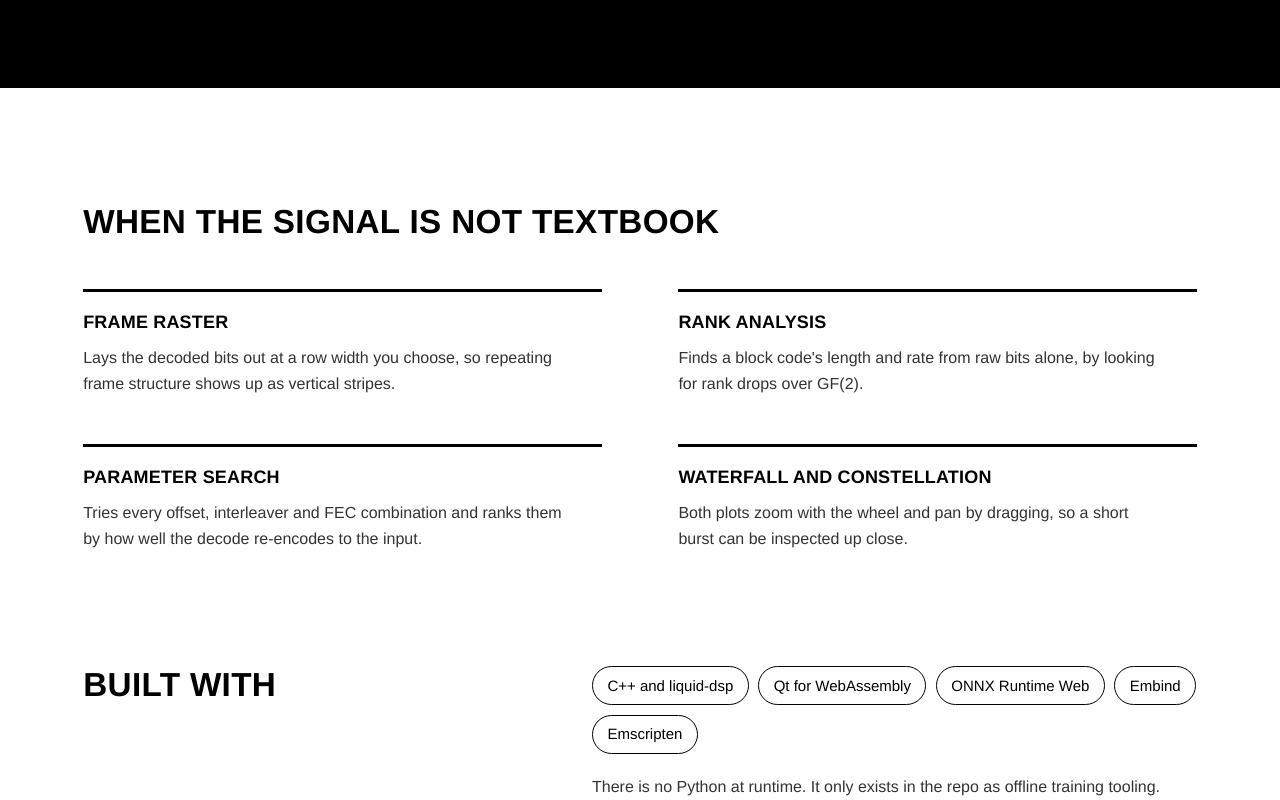
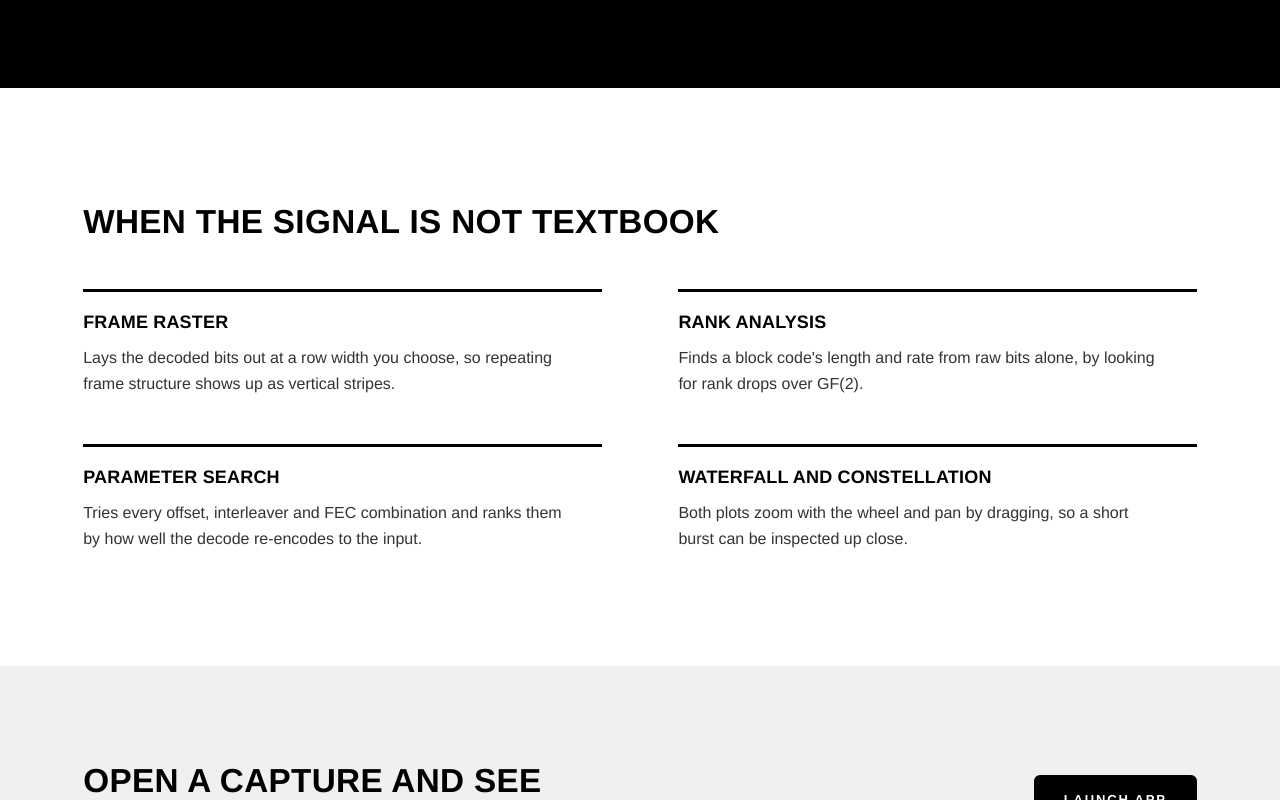
Before and after one commit to maimoona-git/Signal_analysis, an Astro site in the folder site/: page / in a window 1280 px wide. Shown: the part 2000-2800 px from the top of the page. Built offline with nearby package versions, Linux system fonts and the light colour scheme; Astro itself is replaced by a stand-in of ours.

Commit message:
Remove a section from the landing page

```diff
--- a/site/src/layouts/LandingLayout.astro
+++ b/site/src/layouts/LandingLayout.astro
@@ -22,7 +22,6 @@ const { title, description } = Astro.props;
       <nav class="nav__links" aria-label="Primary">
         <a href="#pipeline" class="nav__link">Pipeline</a>
         <a href="#features" class="nav__link">Features</a>
-        <a href="#stack" class="nav__link">Built with</a>
         <a href="/web/index.html" class="nav__launch">Launch app</a>
       </nav>
     </header>
--- a/site/src/pages/index.astro
+++ b/site/src/pages/index.astro
@@ -30,8 +30,6 @@ const features = [
     text: "Both plots zoom with the wheel and pan by dragging, so a short burst can be inspected up close.",
   },
 ];
-
-const stack = ["C++ and liquid-dsp", "Qt for WebAssembly", "ONNX Runtime Web", "Embind", "Emscripten"];
 ---
 
 <LandingLayout
@@ -116,18 +114,6 @@ const stack = ["C++ and liquid-dsp", "Qt for WebAssembly", "ONNX Runtime Web", "
           ))
         }
       </ul>
-    </div>
-  </section>
-
-  <section class="section section--tight" id="stack">
-    <div class="inner split">
-      <h2 data-reveal>Built with</h2>
-      <div class="prose" data-reveal style="transition-delay: 90ms">
-        <ul class="stack">
-          {stack.map((item) => <li>{item}</li>)}
-        </ul>
-        <p>There is no Python at runtime. It only exists in the repo as offline training tooling.</p>
-      </div>
     </div>
   </section>
 
@@ -366,23 +352,6 @@ const stack = ["C++ and liquid-dsp", "Qt for WebAssembly", "ONNX Runtime Web", "
 
   .features__item p {
     max-width: 30rem;
-  }
-
-  .stack {
-    list-style: none;
-    margin: 0;
-    padding: 0;
-    display: flex;
-    flex-wrap: wrap;
-    gap: 0.6rem;
-  }
-
-  .stack li {
-    padding: 0.4rem 0.9rem;
-    border: 1px solid var(--black);
-    border-radius: 999px;
-    color: var(--black);
-    font-size: 0.9375rem;
   }
 
   .cta {
```
